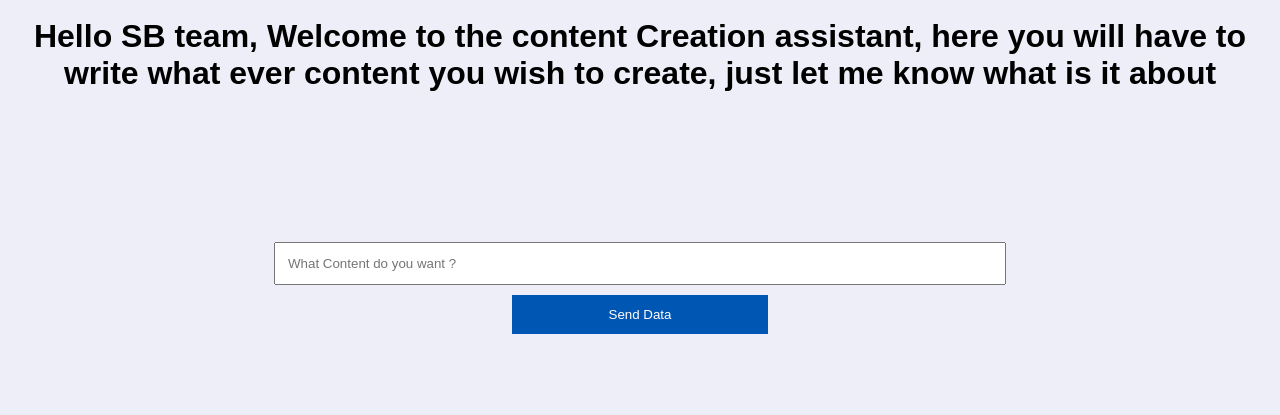
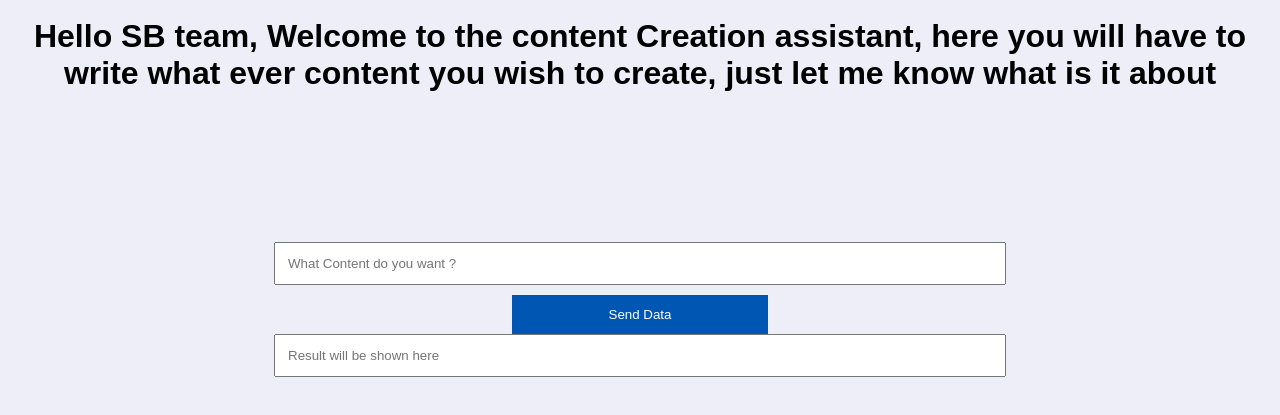
Before and after one commit to Yousef907/1-, a plain HTML site: page index.html in a window 1280 px wide. Shown: the part 163-578 px from the top of the page. Drawn offline with Linux system fonts and the light colour scheme; a script that the page names is missing.

Commit message:
Update index.html
ai

```diff
--- a/index.html
+++ b/index.html
@@ -8,14 +8,15 @@
 </head>
 <body>
     <header>
-    <div class="logo-container">
-        <img src="images/SB logo.png" alt="Logo of My Website" style="height: 100px;">
-    </div>
+        <div class="logo-container">
+            <img src="images/SB logo.png" alt="Logo of My Website" style="height: 100px;">
+        </div>
     </header>
 
     <h1>Hello SB team, Welcome to the content Creation assistant, here you will have to write what ever content you wish to create, just let me know what is it about</h1>
     <input type="text" id="input1" placeholder="What Content do you want ?">
     <button onclick="sendData()">Send Data</button>
+    <input type="text" id="output1" placeholder="Result will be shown here" readonly>
     <p id="response"></p>
 
     <script src="app.js"></script>
```
